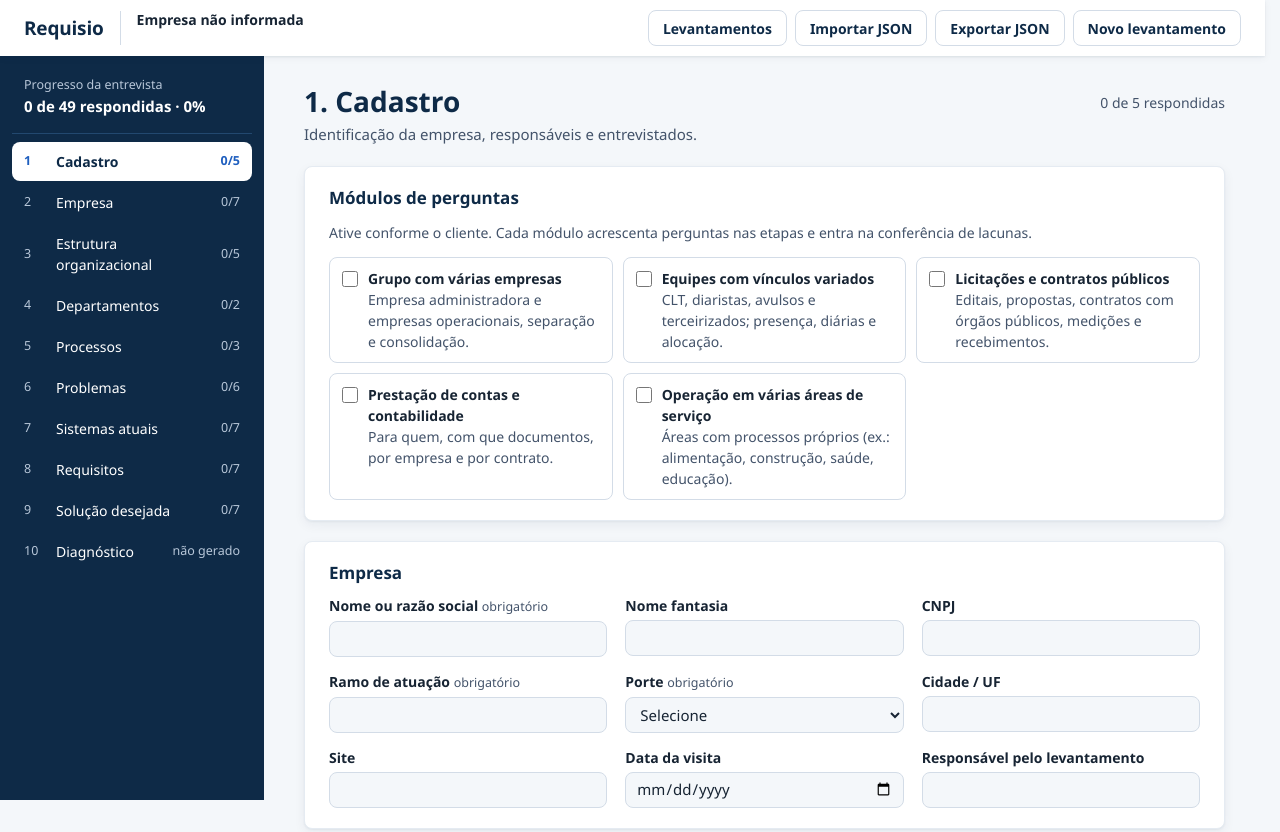
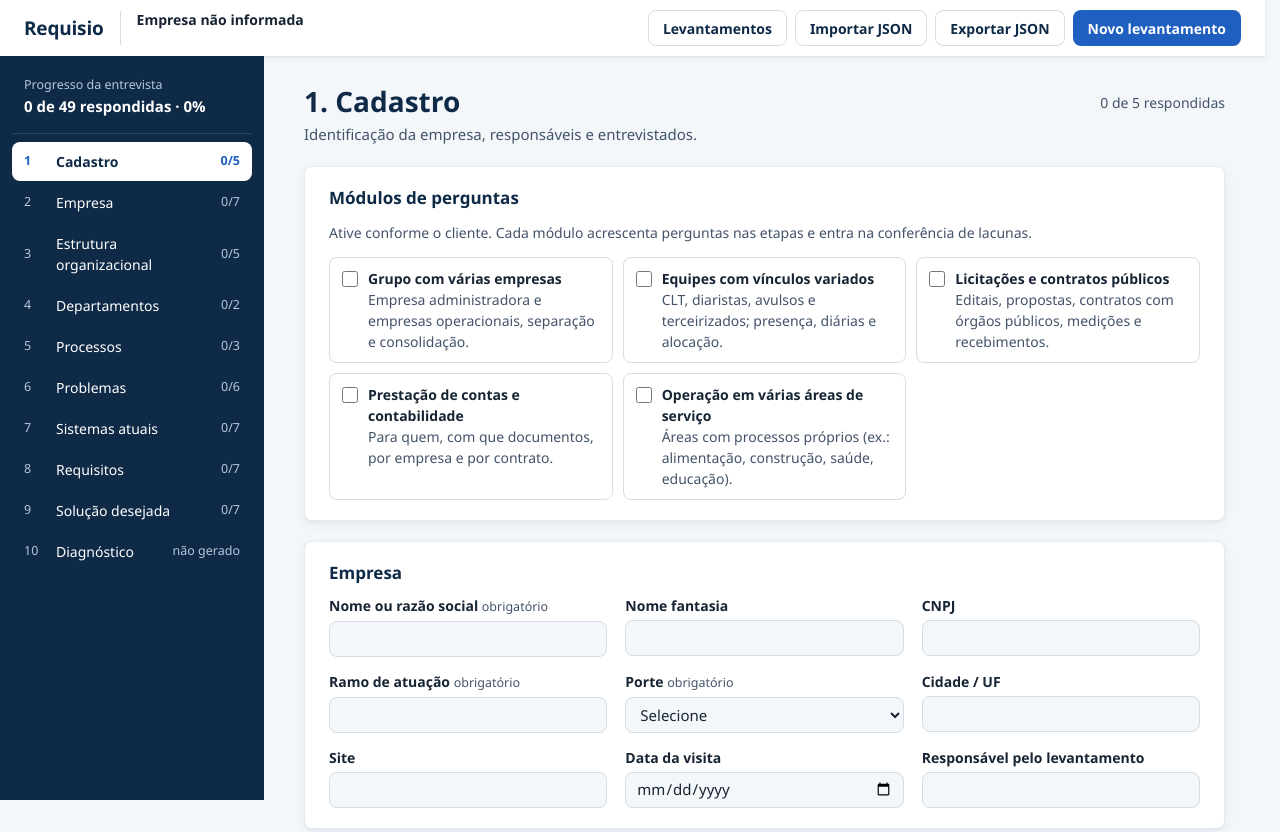
Before and after one commit to JaissonTallison/Requisio, a plain HTML site: page index.html in a window 1280 px wide. Shown: the top 832 px of the page. Drawn offline with Linux system fonts and the light colour scheme.

Commit message:
fix(interface): destaca o botão Novo levantamento
- Botão em azul (ação principal) no topo e no menu Arquivo do celular

Co-Authored-By: Claude Opus 5.5 <noreply@anthropic.com>

```diff
--- a/index.html
+++ b/index.html
@@ -18,7 +18,7 @@
       <button type="button" class="btn btn-sec" data-acao="lista">Levantamentos</button>
       <button type="button" class="btn btn-sec" data-acao="importar">Importar JSON</button>
       <button type="button" class="btn btn-sec" data-acao="exportar">Exportar JSON</button>
-      <button type="button" class="btn btn-sec" data-acao="novo">Novo levantamento</button>
+      <button type="button" class="btn btn-pri" data-acao="novo">Novo levantamento</button>
       <input type="file" id="arquivoImportar" accept="application/json,.json" hidden>
     </div>
   </header>
```
